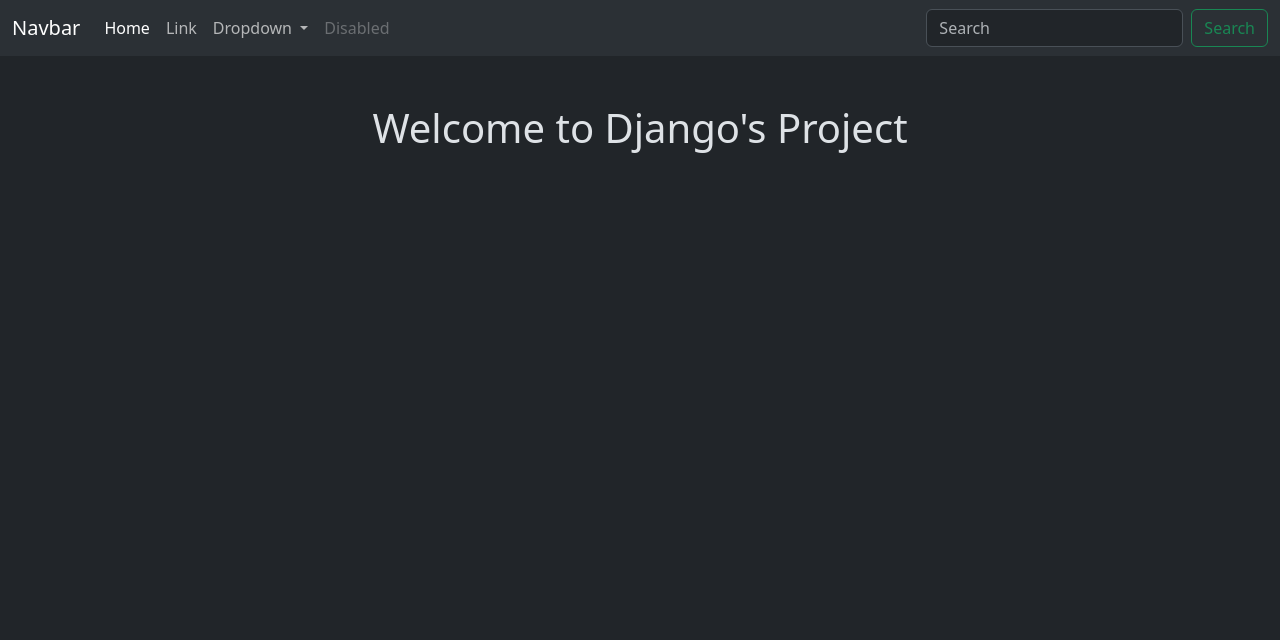
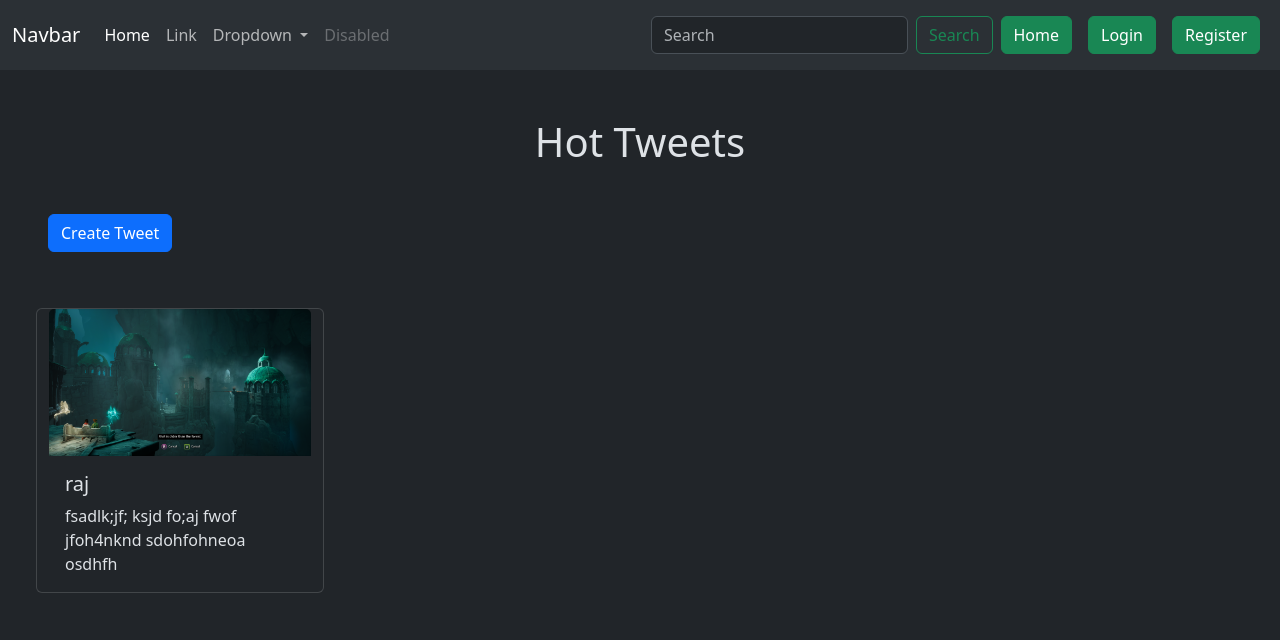
Before and after one commit to Rarma03/Django-Concept---Basic, a Django app: page /tweet/ in a window 1280 px wide. Shown: the top 640 px of the page. Run offline with Django 5.2, Linux system fonts and the light colour scheme; data comes from the database, SQL or seed files in the repository.

Commit message:
Protecting Routes, Completed Login & Registration

```diff
--- a/finalproject/finalproject/settings.py
+++ b/finalproject/finalproject/settings.py
@@ -132,3 +132,8 @@ MEDIA_ROOT = os.path.join(BASE_DIR, 'media')
 # https://docs.djangoproject.com/en/5.2/ref/settings/#default-auto-field
 
 DEFAULT_AUTO_FIELD = 'django.db.models.BigAutoField'
+
+# login config
+LOGIN_URL = '/accounts/login'
+LOGIN_REDIRECT_URL = '/tweet/'
+LOGOUT_REDIRECT_URL = '/tweet/'
--- a/finalproject/finalproject/urls.py
+++ b/finalproject/finalproject/urls.py
@@ -20,11 +20,14 @@ from django.urls import path, include
 from django.conf import settings                #added
 from django.conf.urls.static import static      #added
 
-# from . import views
+from django.contrib.auth.urls import views as auth_views
 
 
 urlpatterns = [
     path('admin/', admin.site.urls),
     path('tweet/', include('tweet.urls')),
+
+    path('accounts/', include('django.contrib.auth.urls')),  # enable login
+
     path("__reload__/", include("django_browser_reload.urls")),
 ] + static(settings.MEDIA_URL, document_root = settings.MEDIA_ROOT)
--- a/finalproject/templates/layout.html
+++ b/finalproject/templates/layout.html
@@ -45,6 +45,19 @@
             <input class="form-control me-2" type="search" placeholder="Search" aria-label="Search"/>
             <button class="btn btn-outline-success" type="submit">Search</button>
         </form>
+
+        <a href="{% url 'AllTweet' %}" class='btn btn-success m-2'>Home</a>
+
+        {% if user.is_authenticated %}
+        <form action="{% url 'logout' %}" method="post">
+                {% csrf_token %}
+
+                <button class="btn btn-danger" type='submit'>Logout</button>
+            </form>
+        {% else %}
+            <a href="{% url 'login' %}" class='btn btn-success m-2'>Login</a>
+            <a href="{% url 'Register' %}" class='btn btn-success m-2'>Register</a>
+        {% endif %}
         </div>
         </div>
     </nav>
--- /dev/null
+++ b/finalproject/tweet/templates/tweet_list.html
@@ -0,0 +1,26 @@
+{% extends "layout.html" %}
+
+{% block title %}
+    All Tweets
+{% endblock %}
+
+{% block content %}
+    <h1 class="text-center my-5">Hot Tweets</h1>
+    <a href="{% url 'tweet_create' %}" class="btn btn-primary ms-5 mb-2">Create Tweet</a>
+
+    <div class="container row gap-3 p-5">
+        {% for val in tweets %}
+            <div class="card" style="width: 18rem;">
+                <img src="{{val.photo.url}}" class="card-img-top" alt="...">
+                <div class="card-body">
+                    <h5 class="card-title">{{val.user.username}}</h5>
+                    <p class="card-text">{{val.text}}</p>
+                    {% if val.user == user %}
+                        <a href="{% url 'tweet_edit' val.id %}" class="btn btn-primary">Edit</a>
+                        <a href="{% url 'tweet_delete' val.id %}" class="btn btn-danger">Delete</a>
+                    {% endif %}
+                </div>
+            </div>
+        {% endfor %}
+    </div>
+{% endblock %}
--- a/finalproject/tweet/urls.py
+++ b/finalproject/tweet/urls.py
@@ -23,5 +23,9 @@ from django.conf.urls.static import static      #added
 from . import views
 
 urlpatterns = [
-    path('', views.index, name='index'),
+    path('', views.AllTweet, name='AllTweet'),
+    path('create/', views.tweet_create, name='tweet_create'),
+    path('<int:tweet_id>/edit/', views.tweet_edit, name='tweet_edit'),
+    path('<int:tweet_id>/delete/', views.tweet_delete, name='tweet_delete'),
+    path('register/', views.Register, name='Register')
 ]
--- a/finalproject/tweet/views.py
+++ b/finalproject/tweet/views.py
@@ -1,6 +1,9 @@
 from django.shortcuts import render, get_object_or_404, redirect
 from .models import Tweet
-from .forms import TweetForm
+from .forms import TweetForm, UserRegistrationForm
+
+from django.contrib.auth.decorators import login_required   #added to secure a route
+from django.contrib.auth import login   #added to secure a route
 
 # Create your views here.
 def index(req):
@@ -13,6 +16,7 @@ def AllTweet(req):
     return render(req, 'tweet_list.html', {'tweets': tweets})
 
 # create a tweet
+@login_required
 def tweet_create(req):
     if req.method == 'POST':
         form = TweetForm(req.POST, req.FILES)
@@ -28,6 +32,7 @@ def tweet_create(req):
     return render(req, 'tweet_form.html', {'form': form})
 
 # editing an existing tweet
+@login_required
 def tweet_edit(req, tweet_id):
     tweet = get_object_or_404(Tweet, pk=tweet_id, user = req.user)
     if req.method == 'POST':
@@ -43,6 +48,7 @@ def tweet_edit(req, tweet_id):
     return render(req, 'tweet_form.html', {'form': form})
 
 # delete the tweet
+@login_required
 def tweet_delete(req, tweet_id):
     tweet = get_object_or_404(Tweet, pk=tweet_id, user=req.user)
     if req.method == 'POST':
@@ -50,3 +56,19 @@ def tweet_delete(req, tweet_id):
         return redirect('AllTweet')
 
     return render(req, 'tweet_confirm_delete.html', {'tweet':tweet})
+
+
+# Registration
+def Register(req):
+    if req.method == 'POST':
+        form = UserRegistrationForm(req.POST)
+        if form.is_valid():
+            user = form.save(commit=False)
+            user.set_password(form.cleaned_data['password1'])
+            user.save()
+            login(req, user)
+            return redirect('AllTweet')
+    else:
+        form = UserRegistrationForm()
+
+    return render(req, 'registration/register.html', {'form' : form})
```
Also changed, not shown: finalproject/templates/registration/logged_out.html (added, +8 -0 lines), finalproject/templates/registration/login.html (added, +14 -0 lines), finalproject/templates/registration/register.html (added, +13 -0 lines), finalproject/tweet/forms.py (+9 -0 lines), finalproject/tweet/templates/tweet_confirm_delete.html (added, +15 -0 lines), finalproject/tweet/templates/tweet_form.html (added, +28 -0 lines), finalproject/media/media/Split_Fiction___3_25_2025_6_50_18_PM.png (added), finalproject/media/media/Split_Fiction___3_29_2025_1_14_01_PM_8oFsZtL.png (added).
